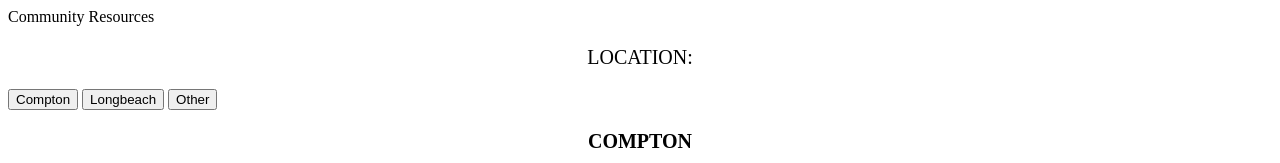
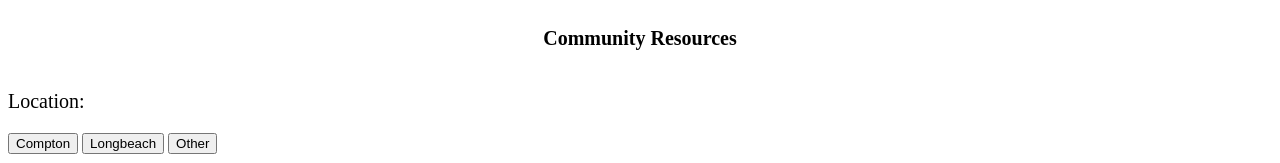
Before and after one commit to Arahkni/Arahkni.github.io, a plain HTML site: page index.html in a window 1280 px wide. Shown: the top 163 px of the page. Drawn offline with Linux system fonts and the light colour scheme.

Commit message:
Style Update
Updated font styles in the style sheet for header and h3 and added the strong tag to our Community resources header

```diff
--- a/index.html
+++ b/index.html
@@ -1,9 +1,10 @@
 <!DOCTYPE html>
 <html>
- <head>Community Resources
-
+ <head>
+    <h4><strong>Community Resources</strong></h4>
     <link rel="stylesheet" href="style.css"/>
  </head>
+
  <body>
   <h3>Location:</h3>
   <div class="tab">
--- a/style.css
+++ b/style.css
@@ -6,6 +6,10 @@ header {
     top: 0;
     width: 100%;
     z-index: 9999;
+    color: #000;
+    font-size: 40px;
+    font-weight: 400;
+
 }
 
 h3 {
@@ -13,6 +17,15 @@ h3 {
     font-size: 20px;
     font-weight: 400;
     margin-bottom: 20px;
+    text-align: left;
+}
+
+h4 {
+    color: #000;
+    font-size: 20px;
+    font-weight: 400;
+    margin-bottom: 40px;
     text-align: center;
-    text-transform: uppercase;
 }
+
+/* Path: Arahkni.github.io\index.html */
```
